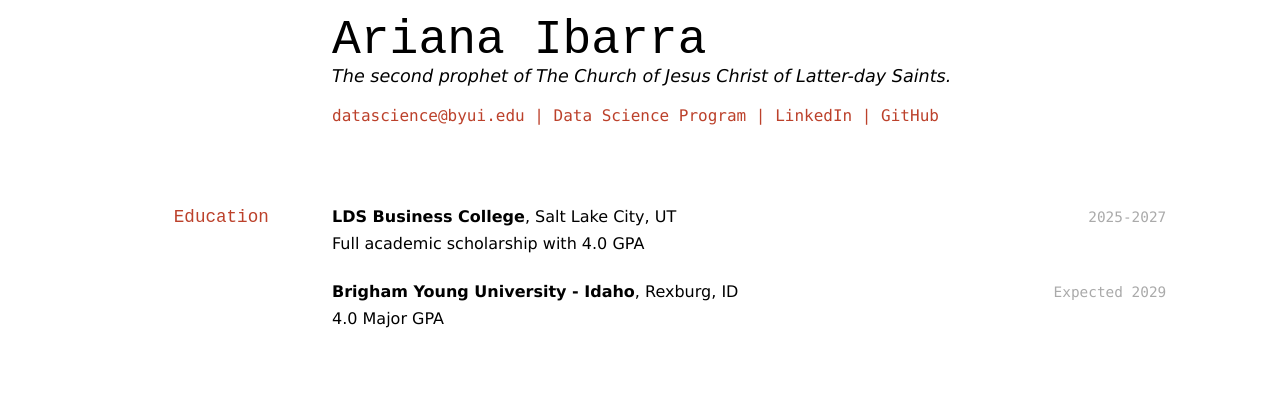
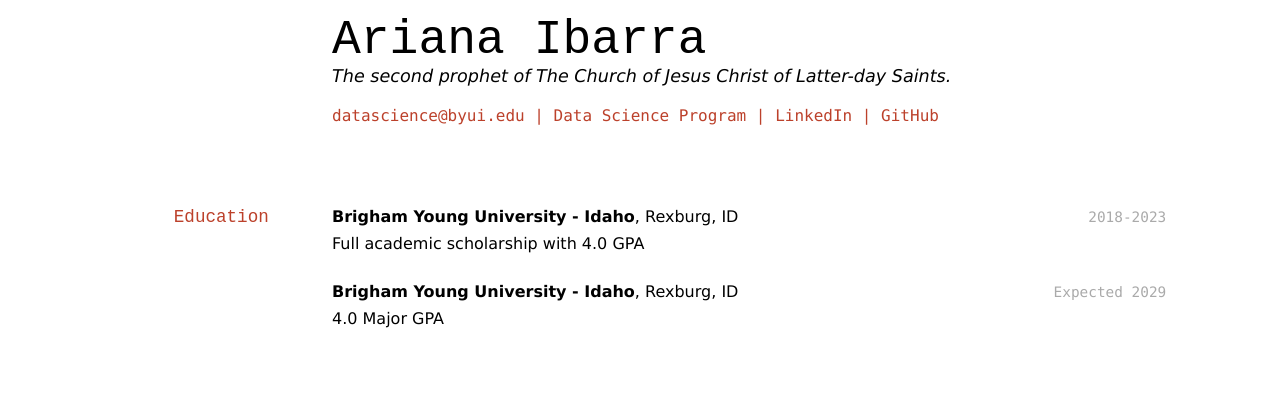
Before and after one commit to arianajibarra/arianaibarra_resume, a Jekyll site: the page built from docs/index.md, in a window 1280 px wide. Shown: the top 399 px of the page. Built offline with Jekyll 4.4.1, drawn with Linux system fonts in a browser that asks for light colours.

Commit message:
Update index.md

```diff
--- a/docs/index.md
+++ b/docs/index.md
@@ -16,8 +16,8 @@ The second prophet of The Church of Jesus Christ of Latter-day Saints.
 
 ## Education
 
-`2025-2027`
-__LDS Business College__, Salt Lake City, UT
+`2018-2023`
+__Brigham Young University - Idaho__, Rexburg, ID
 
 - Full academic scholarship with 4.0 GPA
 
```
